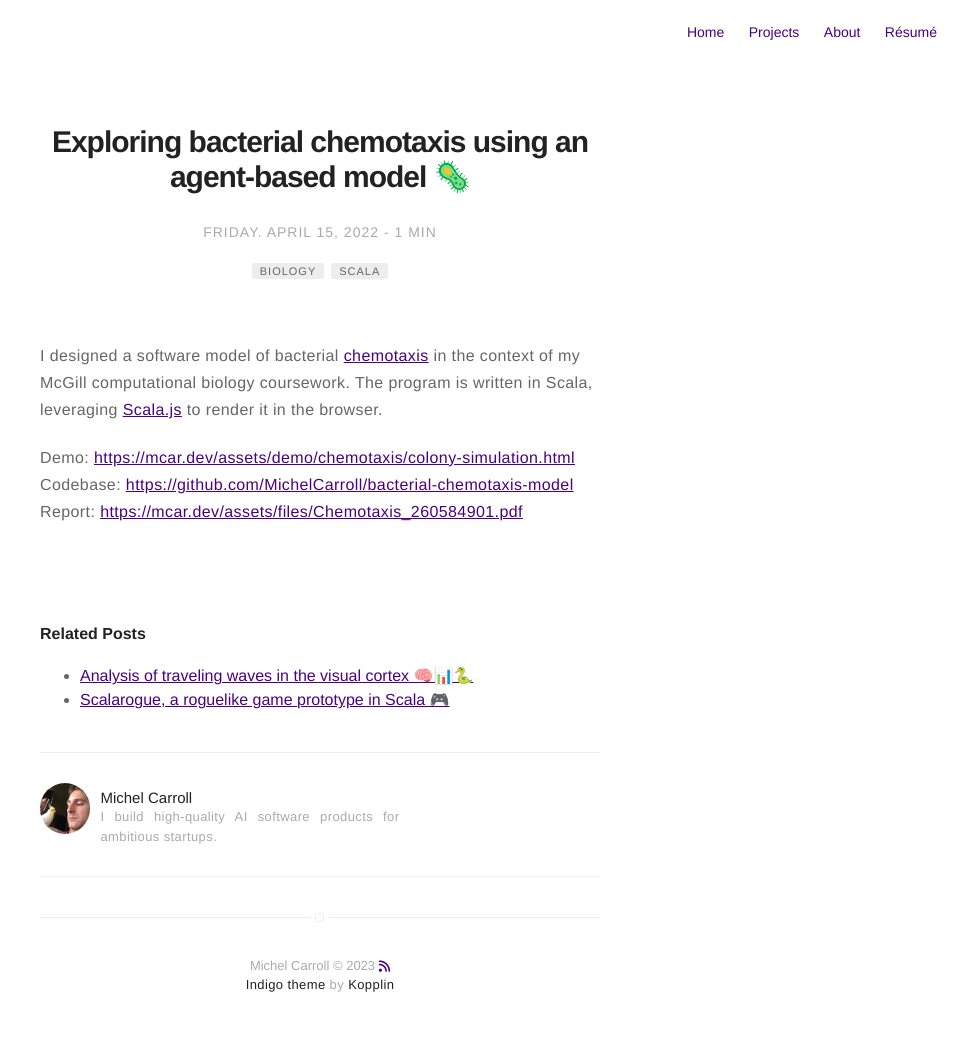
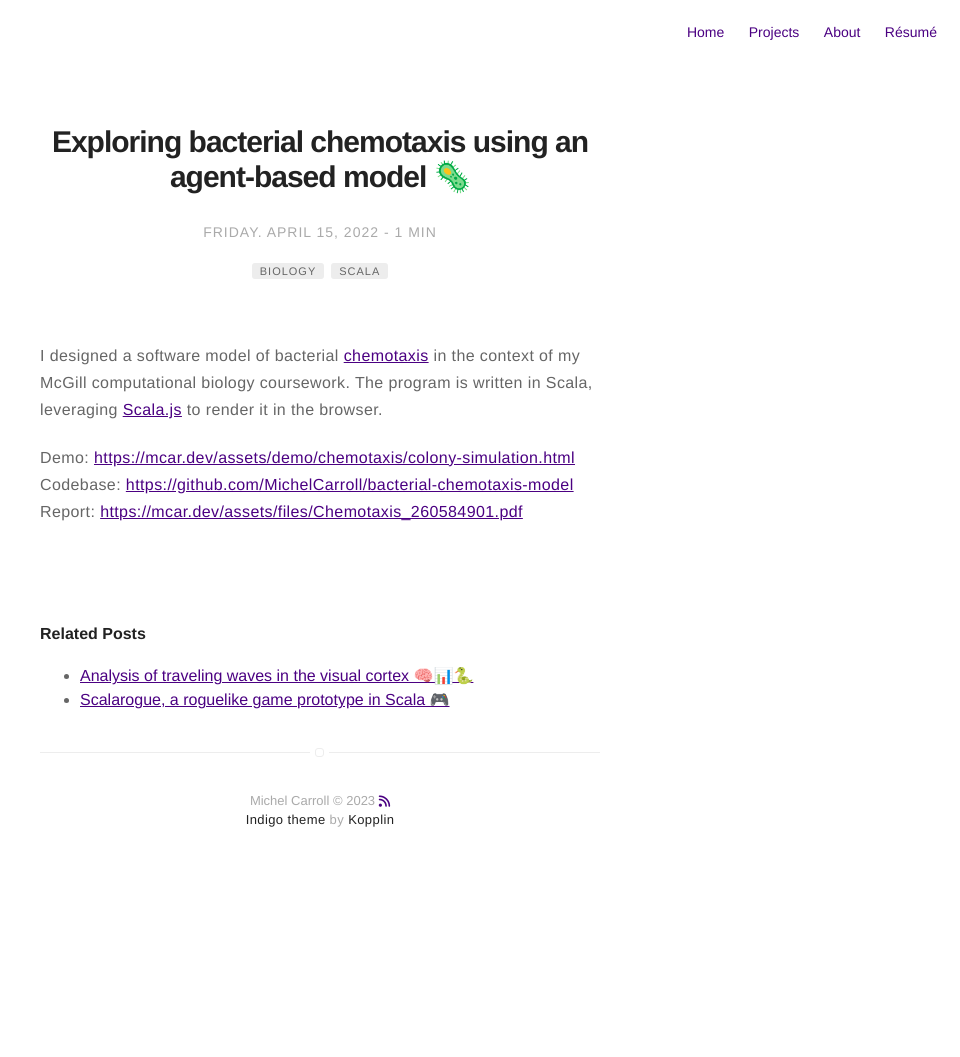
Before and after one commit to MichelCarroll/personal-website, a Jekyll site: the page built from _posts/2020-12-01-bacterial-chemotaxis.markdown, in a window 1280 px wide. Shown: the whole page, without its empty margins (320-1280 px from the left). Built offline with Jekyll 4.4.1, drawn with Linux system fonts in a browser that asks for light colours; nearby versions of some CDN libraries; after the commit the page ends 900 px from its top, so only the background shows below that; some of the changed lines change nothing that is shown.

Commit message:
Remove author

```diff
--- a/_config.yml
+++ b/_config.yml
@@ -80,10 +80,10 @@ related: true
 post-advance-links: [blog]
 
 # show author block at the end of a post ?
-show-author: true
+show-author: false
 
 # do you want some animations?
-animation: true
+animation: false
 
 # add default values to specific pages or layouts
 defaults:
--- a/_sass/components/author.sass
+++ b/_sass/components/author.sass
@@ -33,7 +33,6 @@
         font-weight: $thin-font
         color: $gama
         font-size: 1.3rem
-        text-align: justify
         line-height: 1.5
         margin: 0
 
```
